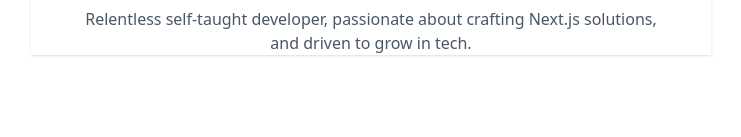
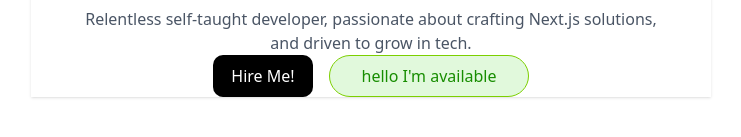
Before and after one commit to akareagwom/main-portfolio, a React (Vite) app: page / in a window 1280 px wide. Shown: the part 413-550 px from the top of the page, without its empty margins (269-1010 px from the left). Built offline with nearby package versions, Linux system fonts and the light colour scheme.

Commit message:
home finish

```diff
--- a/src/pages/Home.tsx
+++ b/src/pages/Home.tsx
@@ -8,7 +8,12 @@ const Home =()=>{
                 <h1 className="font-bold md:leading-14 leading-8 md:text-[56px] text-[28px] mt-6">Hi, I'm Akare Agwom.<br/> Frontend Developer</h1>
                 <h3 className="text-gray-600 mt-4 flex-wrap md:px-0 px-4">Relentless self-taught developer, passionate about crafting Next.js solutions,<br/>and driven to grow in tech.</h3>
             </div>
-            <div className=""></div>
+            <div className="flex gap-4">
+                <button className="bg-black text-white rounded-[10px] w-[100px] p-2">Hire Me!</button>
+                <div className=" bg-[#E1F9DC] text-[#178D00] rounded-full border-1 w-[200px] text-center border-lime-500 p-2">
+                    <p>hello I'm available</p>
+                </div>
+            </div>
         </div>
     )
 }
```
